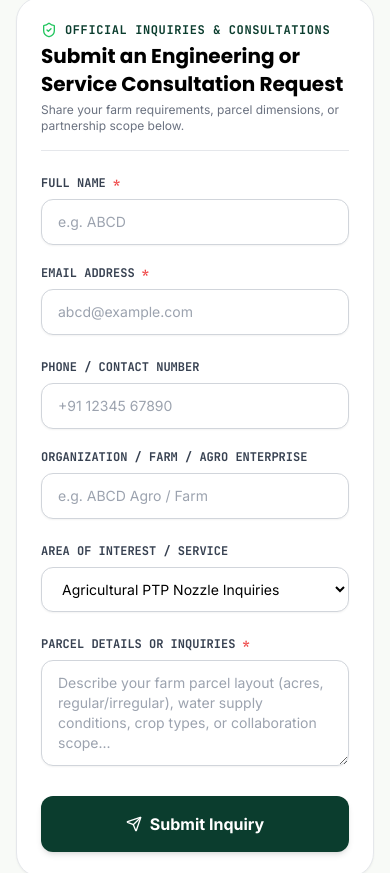
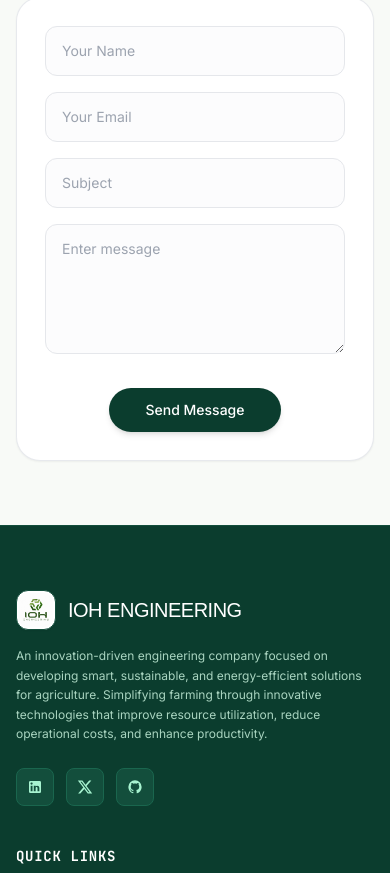
Before and after one commit to Var7745/IOHWEBSITE, a React (Vite) app: page / in a window 390 px wide. Shown: the part 8579-9452 px from the top of the page. Built offline with nearby package versions, Linux system fonts and the light colour scheme; a web font is replaced by a local one.

Commit message:
refactor: update contact form to clean 4-field layout with centered pill button

```diff
--- a/src/components/Contact.jsx
+++ b/src/components/Contact.jsx
@@ -4,9 +4,7 @@ import {
   Mail,
   Phone,
   Clock,
-  Send,
-  CheckCircle2,
-  ShieldCheck
+  CheckCircle2
 } from 'lucide-react';
 import confetti from 'canvas-confetti';
 import { siteContent } from '../data/siteContent';
@@ -17,9 +15,7 @@ export default function Contact() {
   const [formData, setFormData] = useState({
     name: '',
     email: '',
-    phone: '',
-    organization: '',
-    serviceInterest: 'Agricultural PTP Nozzle Inquiries',
+    subject: '',
     message: '',
   });
 
@@ -129,8 +125,8 @@ export default function Contact() {
 
         </div>
 
-        {/* Inquiry Form with Scroll Reveal & Corporate Button */}
-        <div id="contact-form" className="scroll-mt-28 max-w-3xl mx-auto rounded-3xl border border-gray-200 bg-white p-6 sm:p-10 lg:p-12 shadow-sm corporate-card reveal-init delay-200">
+        {/* Contact Form matching requested minimal design */}
+        <div id="contact-form" className="scroll-mt-28 max-w-2xl mx-auto rounded-3xl border border-gray-200/90 bg-white p-7 sm:p-11 shadow-sm corporate-card reveal-init delay-200">
           {submitted ? (
             <div
               role="status"
@@ -140,11 +136,11 @@ export default function Contact() {
               <div className="w-16 h-16 rounded-full bg-[#0B3D2E] text-white flex items-center justify-center mx-auto shadow-md">
                 <CheckCircle2 className="w-8 h-8 text-[#22C55E]" aria-hidden="true" />
               </div>
-              <h3 className="text-2xl sm:text-3xl font-bold font-heading text-black">
-                Inquiry Successfully Submitted!
+              <h3 className="text-2xl font-bold font-heading text-black">
+                Message Sent Successfully!
               </h3>
               <p className="max-w-md mx-auto text-sm text-gray-600 leading-relaxed">
-                Thank you for reaching out to <strong>IOH Engineering</strong>. Our engineering leads will review your parcel specifications or collaboration scope and contact you promptly.
+                Thank you for reaching out to <strong>IOH Engineering</strong>. Our engineering leads will review your message and contact you promptly.
               </p>
               <div className="pt-4">
                 <button
@@ -154,180 +150,96 @@ export default function Contact() {
                     setFormData({
                       name: '',
                       email: '',
-                      phone: '',
-                      organization: '',
-                      serviceInterest: 'Agricultural PTP Nozzle Inquiries',
+                      subject: '',
                       message: '',
                     });
                   }}
-                  className="px-6 py-2.5 rounded-xl text-xs font-bold font-mono uppercase bg-[#0B3D2E] text-white hover:bg-[#134E3C] corporate-btn transition-colors focus-visible:ring-2 focus-visible:ring-[#0B3D2E] focus-visible:outline-none shadow-sm"
+                  className="px-7 py-3 rounded-full text-xs font-bold font-mono uppercase bg-[#0B3D2E] text-white hover:bg-[#134E3C] corporate-btn transition-colors focus-visible:ring-2 focus-visible:ring-[#0B3D2E] focus-visible:outline-none shadow-sm cursor-pointer"
                 >
-                  Submit Another Inquiry
+                  Send Another Message
                 </button>
               </div>
             </div>
           ) : (
-            <form onSubmit={handleSubmit} className="space-y-6" noValidate={false}>
-
-              <div className="border-b border-gray-200 pb-4 mb-6">
-                <div className="flex items-center gap-2 mb-1">
-                  <ShieldCheck className="w-4 h-4 text-[#22C55E]" aria-hidden="true" />
-                  <span className="text-xs font-mono font-bold uppercase tracking-wider text-[#0B3D2E]">
-                    Official Inquiries & Consultations
-                  </span>
-                </div>
-                <h3 className="text-xl font-bold text-black font-heading">
-                  Submit an Engineering or Service Consultation Request
-                </h3>
-                <p className="text-xs text-gray-500 mt-1">
-                  Share your farm requirements, parcel dimensions, or partnership scope below.
-                </p>
-              </div>
-
-              {/* Name & Email */}
-              <div className="grid grid-cols-1 sm:grid-cols-2 gap-5 sm:gap-6">
+            <form onSubmit={handleSubmit} className="space-y-4" noValidate={false}>
+              {/* Your Name */}
               <div>
-                  <label
-                    htmlFor="contact-name"
-                    className="block text-xs font-mono uppercase text-gray-700 mb-2 font-semibold"
-                  >
-                    Full Name <span className="text-red-500" aria-hidden="true">*</span>
-                  </label>
+                <label htmlFor="contact-name" className="sr-only">Your Name</label>
                 <input
                   id="contact-name"
                   name="name"
                   type="text"
                   required
                   aria-required="true"
-                    placeholder="e.g. ABCD"
+                  placeholder="Your Name"
                   value={formData.name}
                   onChange={(e) => setFormData({ ...formData, name: e.target.value })}
-                    className="w-full px-4 py-3 rounded-xl text-sm border border-gray-300 bg-white text-black transition-all duration-200 focus:outline-none focus:border-[#0B3D2E] focus:ring-2 focus:ring-[#0B3D2E]/20 shadow-sm"
+                  className="w-full px-4 py-3.5 rounded-xl text-sm border border-gray-200 bg-gray-50/50 text-gray-900 placeholder-gray-400 focus:bg-white focus:outline-none focus:border-[#0B3D2E] focus:ring-2 focus:ring-[#0B3D2E]/20 transition-all shadow-2xs"
                 />
               </div>
 
+              {/* Your Email */}
               <div>
-                  <label
-                    htmlFor="contact-email"
-                    className="block text-xs font-mono uppercase text-gray-700 mb-2 font-semibold"
-                  >
-                    Email Address <span className="text-red-500" aria-hidden="true">*</span>
-                  </label>
+                <label htmlFor="contact-email" className="sr-only">Your Email</label>
                 <input
                   id="contact-email"
                   name="email"
                   type="email"
                   required
                   aria-required="true"
-                    placeholder="abcd@example.com"
+                  placeholder="Your Email"
                   value={formData.email}
                   onChange={(e) => setFormData({ ...formData, email: e.target.value })}
-                    className="w-full px-4 py-3 rounded-xl text-sm border border-gray-300 bg-white text-black transition-all duration-200 focus:outline-none focus:border-[#0B3D2E] focus:ring-2 focus:ring-[#0B3D2E]/20 shadow-sm"
-                  />
-                </div>
-              </div>
-
-              {/* Phone & Organization */}
-              <div className="grid grid-cols-1 sm:grid-cols-2 gap-5 sm:gap-6">
-                <div>
-                  <label
-                    htmlFor="contact-phone"
-                    className="block text-xs font-mono uppercase text-gray-700 mb-2 font-semibold"
-                  >
-                    Phone / Contact Number
-                  </label>
-                  <input
-                    id="contact-phone"
-                    name="phone"
-                    type="tel"
-                    placeholder="+91 12345 67890"
-                    value={formData.phone}
-                    onChange={(e) => setFormData({ ...formData, phone: e.target.value })}
-                    className="w-full px-4 py-3 rounded-xl text-sm border border-gray-300 bg-white text-black transition-all duration-200 focus:outline-none focus:border-[#0B3D2E] focus:ring-2 focus:ring-[#0B3D2E]/20 shadow-sm"
+                  className="w-full px-4 py-3.5 rounded-xl text-sm border border-gray-200 bg-gray-50/50 text-gray-900 placeholder-gray-400 focus:bg-white focus:outline-none focus:border-[#0B3D2E] focus:ring-2 focus:ring-[#0B3D2E]/20 transition-all shadow-2xs"
                 />
               </div>
 
+              {/* Subject */}
               <div>
-                  <label
-                    htmlFor="contact-organization"
-                    className="block text-xs font-mono uppercase text-gray-700 mb-2 font-semibold"
-                  >
-                    Organization / Farm / Agro Enterprise
-                  </label>
+                <label htmlFor="contact-subject" className="sr-only">Subject</label>
                 <input
-                    id="contact-organization"
-                    name="organization"
+                  id="contact-subject"
+                  name="subject"
                   type="text"
-                    placeholder="e.g. ABCD Agro / Farm"
-                    value={formData.organization}
-                    onChange={(e) => setFormData({ ...formData, organization: e.target.value })}
-                    className="w-full px-4 py-3 rounded-xl text-sm border border-gray-300 bg-white text-black transition-all duration-200 focus:outline-none focus:border-[#0B3D2E] focus:ring-2 focus:ring-[#0B3D2E]/20 shadow-sm"
+                  required
+                  aria-required="true"
+                  placeholder="Subject"
+                  value={formData.subject}
+                  onChange={(e) => setFormData({ ...formData, subject: e.target.value })}
+                  className="w-full px-4 py-3.5 rounded-xl text-sm border border-gray-200 bg-gray-50/50 text-gray-900 placeholder-gray-400 focus:bg-white focus:outline-none focus:border-[#0B3D2E] focus:ring-2 focus:ring-[#0B3D2E]/20 transition-all shadow-2xs"
                 />
               </div>
-              </div>
 
-              {/* Service Interest Dropdown */}
+              {/* Enter message */}
               <div>
-                <label
-                  htmlFor="contact-service"
-                  className="block text-xs font-mono uppercase text-gray-700 mb-2 font-semibold"
-                >
-                  Area of Interest / Service
-                </label>
-                <select
-                  id="contact-service"
-                  name="serviceInterest"
-                  value={formData.serviceInterest}
-                  onChange={(e) => setFormData({ ...formData, serviceInterest: e.target.value })}
-                  className="w-full px-4 py-3 rounded-xl text-sm border border-gray-300 bg-white text-black transition-all duration-200 focus:outline-none focus:border-[#0B3D2E] focus:ring-2 focus:ring-[#0B3D2E]/20 shadow-sm"
-                >
-                  <option value="Agricultural PTP Nozzle Inquiries">Agricultural PTP Nozzle Inquiries</option>
-                  <option value="Water & Pesticide Precision Spraying">Water & Pesticide Precision Spraying</option>
-                  <option value="Smart Centralized Irrigation System Inquiry">Smart Centralized Irrigation System Inquiry</option>
-                  <option value="Commercial Farm & Orchard Deployment">Commercial Farm & Orchard Deployment</option>
-                  <option value="Agricultural Automation & Robotics R&D">Agricultural Automation & Robotics R&D</option>
-                  <option value="Government & Institutional Partnership">Government & Institutional Partnership</option>
-                  <option value="General Business Inquiry">General Business Inquiry</option>
-                </select>
-              </div>
-
-              {/* Message Textarea */}
-              <div>
-                <label
-                  htmlFor="contact-message"
-                  className="block text-xs font-mono uppercase text-gray-700 mb-2 font-semibold"
-                >
-                  Parcel Details or Inquiries <span className="text-red-500" aria-hidden="true">*</span>
-                </label>
+                <label htmlFor="contact-message" className="sr-only">Enter message</label>
                 <textarea
                   id="contact-message"
                   name="message"
-                  rows={4}
+                  rows={5}
                   required
                   aria-required="true"
-                  placeholder="Describe your farm parcel layout (acres, regular/irregular), water supply conditions, crop types, or collaboration scope..."
+                  placeholder="Enter message"
                   value={formData.message}
                   onChange={(e) => setFormData({ ...formData, message: e.target.value })}
-                  className="w-full px-4 py-3 rounded-xl text-sm border border-gray-300 bg-white text-black transition-all duration-200 focus:outline-none focus:border-[#0B3D2E] focus:ring-2 focus:ring-[#0B3D2E]/20 shadow-sm"
+                  className="w-full px-4 py-3.5 rounded-xl text-sm border border-gray-200 bg-gray-50/50 text-gray-900 placeholder-gray-400 focus:bg-white focus:outline-none focus:border-[#0B3D2E] focus:ring-2 focus:ring-[#0B3D2E]/20 transition-all shadow-2xs resize-y"
                 />
               </div>
 
-              {/* Submit CTA with Corporate Button Animations */}
+              {/* Centered Pill Button */}
+              <div className="pt-3 flex justify-center">
                 <button
                   type="submit"
                   disabled={isSubmitting}
-                className="w-full inline-flex items-center justify-center gap-2 px-8 py-4 rounded-xl font-bold text-base bg-[#0B3D2E] text-white hover:bg-[#134E3C] corporate-btn shadow-md disabled:opacity-50 group focus-visible:ring-2 focus-visible:ring-[#0B3D2E] focus-visible:ring-offset-2 focus-visible:outline-none"
+                  className="px-9 py-3 rounded-full font-medium text-sm sm:text-base text-white bg-[#0B3D2E] hover:bg-[#134E3C] corporate-btn shadow-md disabled:opacity-50 transition-all duration-250 ease-corporate focus-visible:ring-2 focus-visible:ring-[#0B3D2E] focus-visible:ring-offset-2 focus-visible:outline-none cursor-pointer"
                 >
                   {isSubmitting ? (
-                  <span>Submitting Inquiry...</span>
+                    <span>Sending...</span>
                   ) : (
-                  <>
-                    <Send className="w-4 h-4 transition-transform duration-250 ease-corporate group-hover:translate-x-1" aria-hidden="true" />
-                    <span>Submit Inquiry</span>
-                  </>
+                    <span>Send Message</span>
                   )}
                 </button>
-
+              </div>
             </form>
           )}
         </div>
```
Lines whose indentation alone changed are shown as unchanged.
